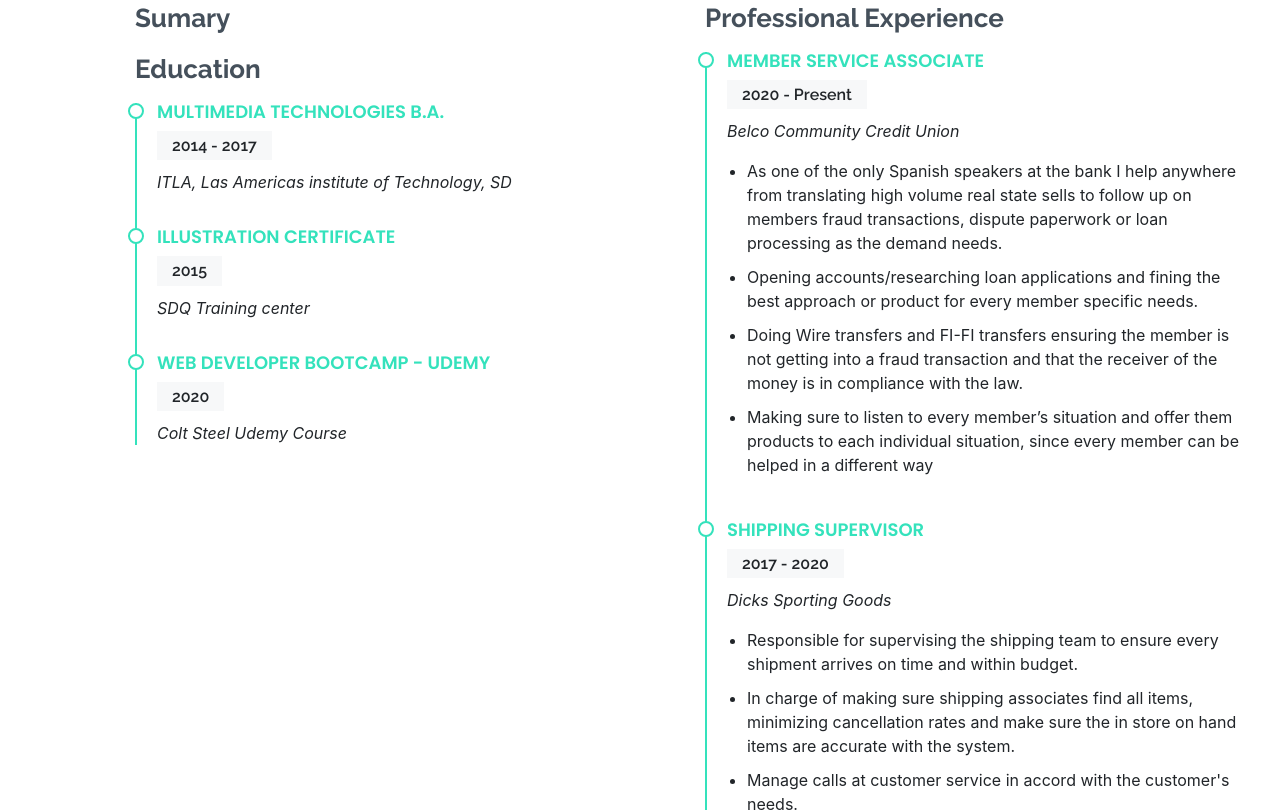
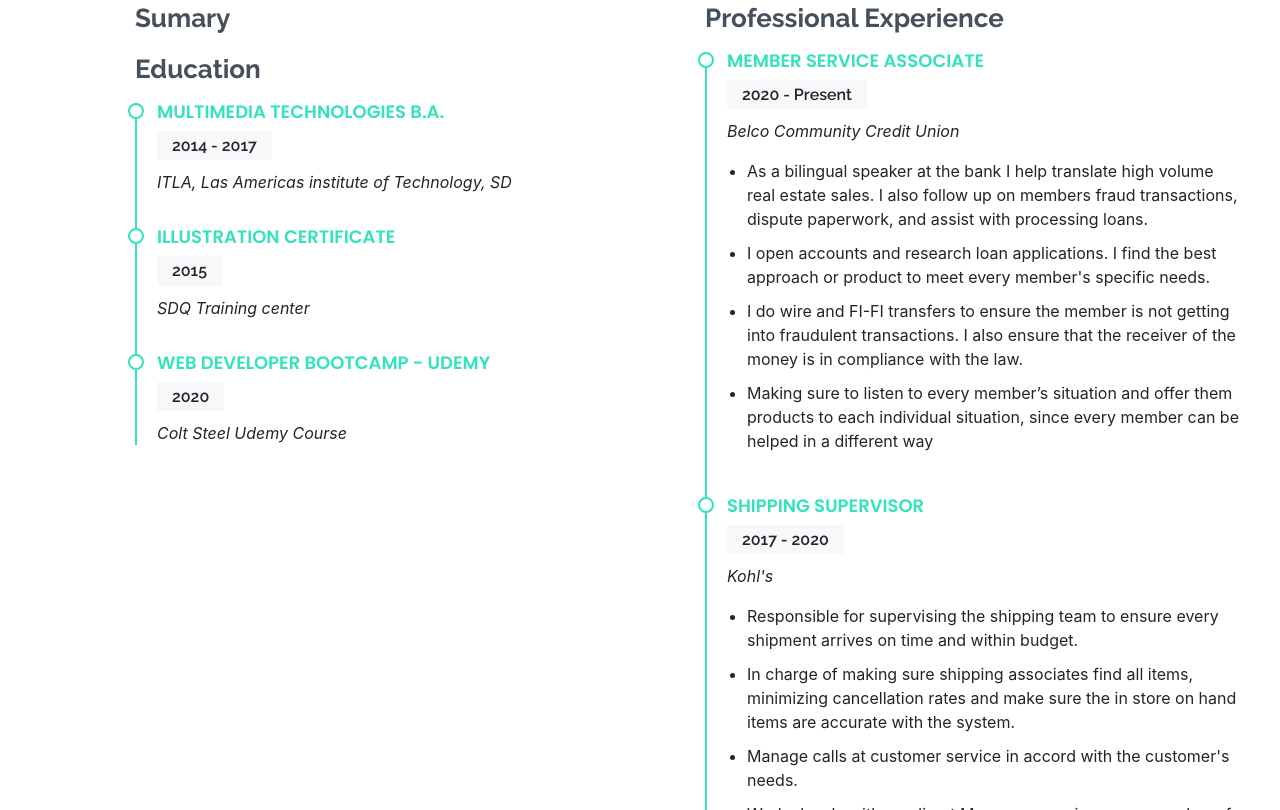
Before and after one commit to josuegdz/portfoliojosue.github.io, a plain HTML site: page index.html in a window 1280 px wide. Shown: the part 1564-2374 px from the top of the page. Drawn offline with Linux system fonts and the light colour scheme.

Commit message:
Update index.html

```diff
--- a/index.html
+++ b/index.html
@@ -84,7 +84,7 @@
           <div class="col-lg-8 pt-4 pt-lg-0 content mt-5 pt-1">
             <h3>Front-End Developer &amp; 3D Artist</h3>
             <p class="font-italic">
-              Born in Santo Domingo D.R. i studied Multimedia at ITLA Institute of Technology learning differrent competencies that i use in my daily jobs to complete differrent Web projects aswell as banners and freelance illustrations for my clients.
+             Born in Santo Domingo D.R. I studied Multimedia at ITLA Institute of Technology. I learned different competencies that I use to complete various web projects.
             </p>
             <div class="row">
               <div class="col-lg-6">
@@ -158,15 +158,11 @@
               <h5>2020 - Present</h5>
               <p><em>Belco Community Credit Union</em></p>
               <ul>
-                <li>As one of the only Spanish speakers at the bank I help anywhere from translating high
-                  volume real state sells to follow up on members fraud transactions, dispute paperwork
-                  or loan processing as the demand needs.
+                <li>As a bilingual speaker at the bank I help translate high volume real estate sales.  I also follow up on members fraud transactions, dispute paperwork, and assist with processing loans.
                   </li>
-                <li>Opening accounts/researching loan applications and fining the best approach or product
-                  for every member specific needs.
+                <li>I open accounts and research loan applications.  I find the best approach or product to meet every member's specific needs.
                   </li>
-                <li>Doing Wire transfers and FI-FI transfers ensuring the member is not getting into a fraud
-                  transaction and that the receiver of the money is in compliance with the law.</li>
+                <li>I do wire and FI-FI transfers to ensure the member is not getting into fraudulent transactions.  I also ensure that the receiver of the money is in compliance with the law. </li>
                 <li>Making sure to listen to every member’s situation and offer them products to each
                   individual situation, since every member can be helped in a different way</li>
               </ul>
@@ -174,7 +170,7 @@
             <div class="resume-item">
               <h4>SHIPPING SUPERVISOR</h4>
               <h5>2017 - 2020</h5>
-              <p><em>Dicks Sporting Goods </em></p>
+              <p><em>Kohl's</em></p>
               <ul>
                 <li>Responsible for supervising the shipping team to ensure every shipment arrives on time
                   and within budget.
```
